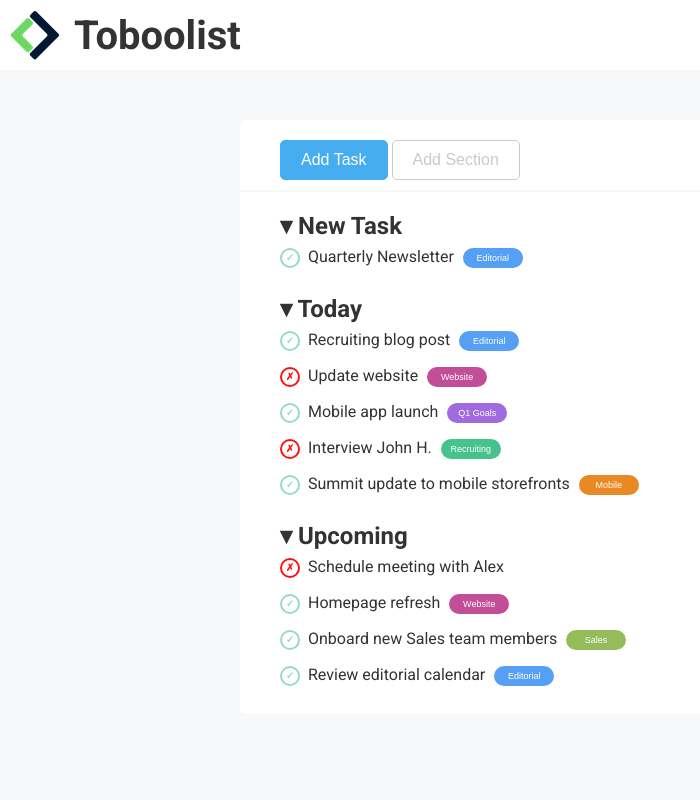
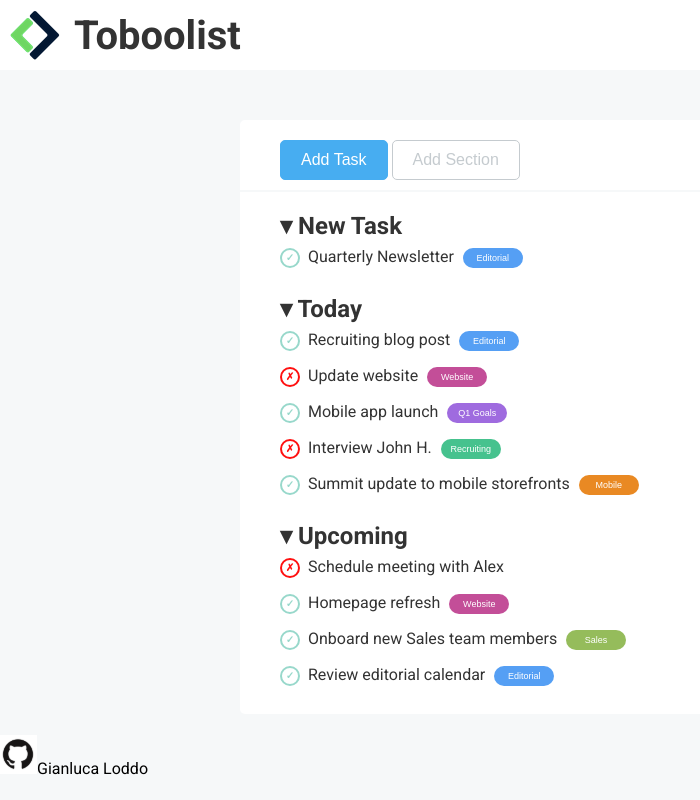
Before and after one commit to Gianluca-Loddo/html-css-toboolist, a plain HTML site: page index.html in a window 1280 px wide. Shown: the whole page, without its empty margins (0-700 px from the left). Drawn offline with Linux system fonts and the light colour scheme.

Commit message:
Consegna compito

```diff
--- a/index.html
+++ b/index.html
@@ -5,16 +5,12 @@
     <meta charset="UTF-8">
     <meta name="viewport" content="width=device-width, initial-scale=1.0">
     <title>Toboolist</title>
-
     <!-- Importo da Google font lo stile Roboto -->
     <link rel="preconnect" href="https://fonts.googleapis.com">
     <link rel="preconnect" href="https://fonts.gstatic.com" crossorigin>
     <link href="https://fonts.googleapis.com/css2?family=Roboto:wght@400;700&display=swap" rel="stylesheet">
-
-
     <!-- Foglio di stile css -->
     <link rel="stylesheet" href="style.ottimizzato2.css">
-
 </head>
 
 <body>
@@ -23,10 +19,7 @@
         <img src="./img/logo.png" alt="Toboolist Logo">
         <h1>Toboolist</h1>
     </header>
-
     <main>
-
-
         <div class="box-container topper_button_container">
             <!-- Ho creato un div che contiene i bottoni per aggiungere task e sezioni -->
             <button class="topper_button">Add Task</button>
@@ -34,10 +27,8 @@
             <!-- Ho assegnato al secondo bottone due classi: "topper_button" e "invisible" affinchè il bottone
              possa ereditare alcune proprietà dal primo bottone, ma con differenze di stile specificate in invisible. -->
         </div>
-
         <div class="box-container todo_list_container">
             <!-- Ho creato un div che contiene le liste di task -->
-
             <h2>&#9662; New Task</h2>
             <ul class="todo_list">
                 <li class="completed">Quarterly Newsletter <button class="category editorial">Editorial</button></li>
@@ -51,7 +42,8 @@
                 <li class="not_completed">Update website <button class="category website">Website</button></li>
                 <li class="completed">Mobile app launch <button class="category q1-goals">Q1 Goals</button></li>
                 <li class="not_completed">Interview John H. <button class="category recruiting">Recruiting</button></li>
-                <li class="completed">Summit update to mobile storefronts <button class="category mobile">Mobile</button></li>
+                <li class="completed">Summit update to mobile storefronts <button
+                        class="category mobile">Mobile</button></li>
             </ul>
             <br>
             <h2>&#9662; Upcoming</h2>
@@ -62,12 +54,15 @@
                 <li class="completed">Review editorial calendar <button class="category editorial">Editorial</button>
                 </li>
             </ul>
-
         </div>
-
-
     </main>
-
+    <footer>
+        <br>
+        <a href="https://github.com/Gianluca-Loddo/html-css-toboolist" target="_blank"
+            style="text-decoration: none; color: black;">
+            <img src="./img/github.PNG" alt="logo github"><span>Gianluca Loddo</span>
+        </a>
+    </footer>
 </body>
 
 </html>
```
Also changed, not shown: img/github.PNG (added).
